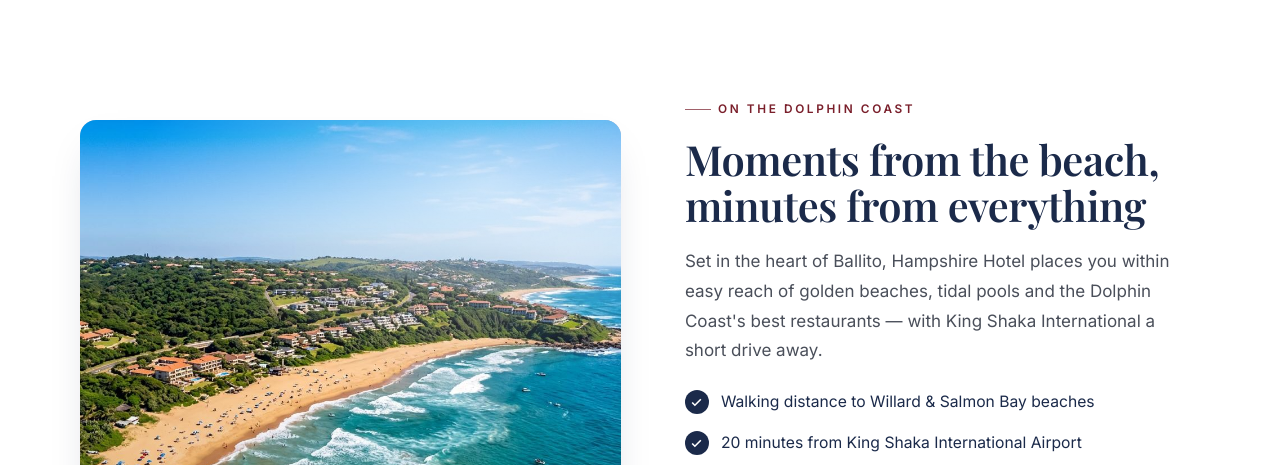
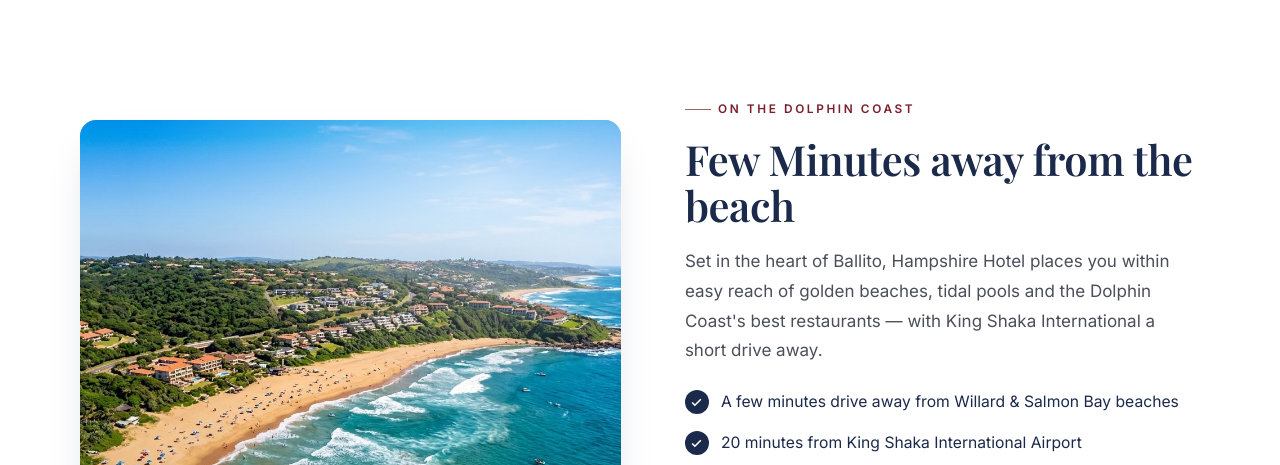
Before and after one commit to HlobisileLukhele/Hampshire-redesign, a plain HTML site: page index.html in a window 1280 px wide. Shown: the part 2620-3085 px from the top of the page. Drawn offline with nearby package versions, Linux system fonts and the light colour scheme; a web font is replaced by a local one.

Commit message:
Fixed the wording deception of oceans views to minutes away

```diff
--- a/index.html
+++ b/index.html
@@ -188,10 +188,10 @@
         </div>
       <div class="split__body">
         <span class="eyebrow">On the Dolphin Coast</span>
-        <h2>Moments from the beach, minutes from everything</h2>
+        <h2>Few Minutes away from the beach </h2>
         <p>Set in the heart of Ballito, Hampshire Hotel places you within easy reach of golden beaches, tidal pools and the Dolphin Coast's best restaurants — with King Shaka International a short drive away.</p>
         <ul class="feature-list">
-          <li><span class="tick"><svg viewBox="0 0 24 24" fill="none" stroke="currentColor" stroke-width="3"><path d="M20 6 9 17l-5-5"/></svg></span>Walking distance to Willard &amp; Salmon Bay beaches</li>
+          <li><span class="tick"><svg viewBox="0 0 24 24" fill="none" stroke="currentColor" stroke-width="3"><path d="M20 6 9 17l-5-5"/></svg></span>A few minutes drive away from Willard &amp; Salmon Bay beaches</li>
           <li><span class="tick"><svg viewBox="0 0 24 24" fill="none" stroke="currentColor" stroke-width="3"><path d="M20 6 9 17l-5-5"/></svg></span>20 minutes from King Shaka International Airport</li>
           <li><span class="tick"><svg viewBox="0 0 24 24" fill="none" stroke="currentColor" stroke-width="3"><path d="M20 6 9 17l-5-5"/></svg></span>Close to Ballito Junction Regional Mall</li>
         </ul>
```
